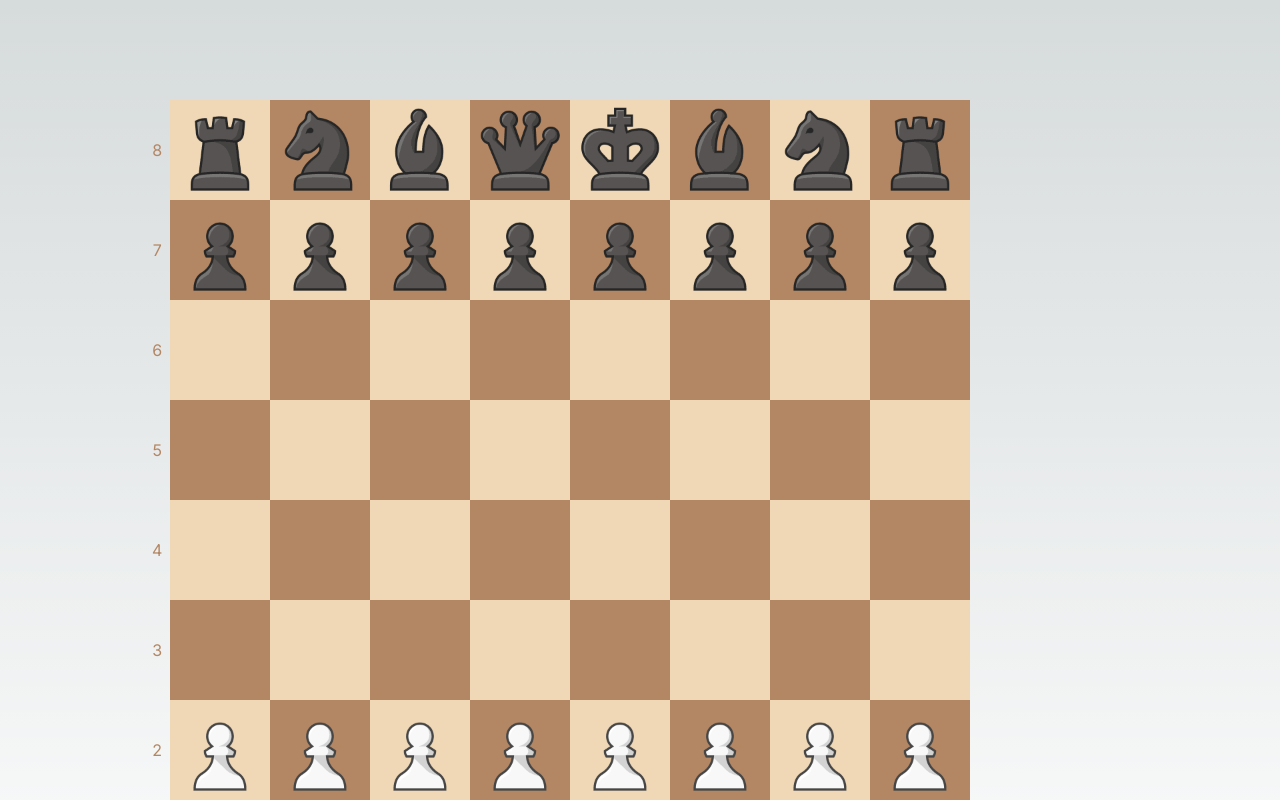
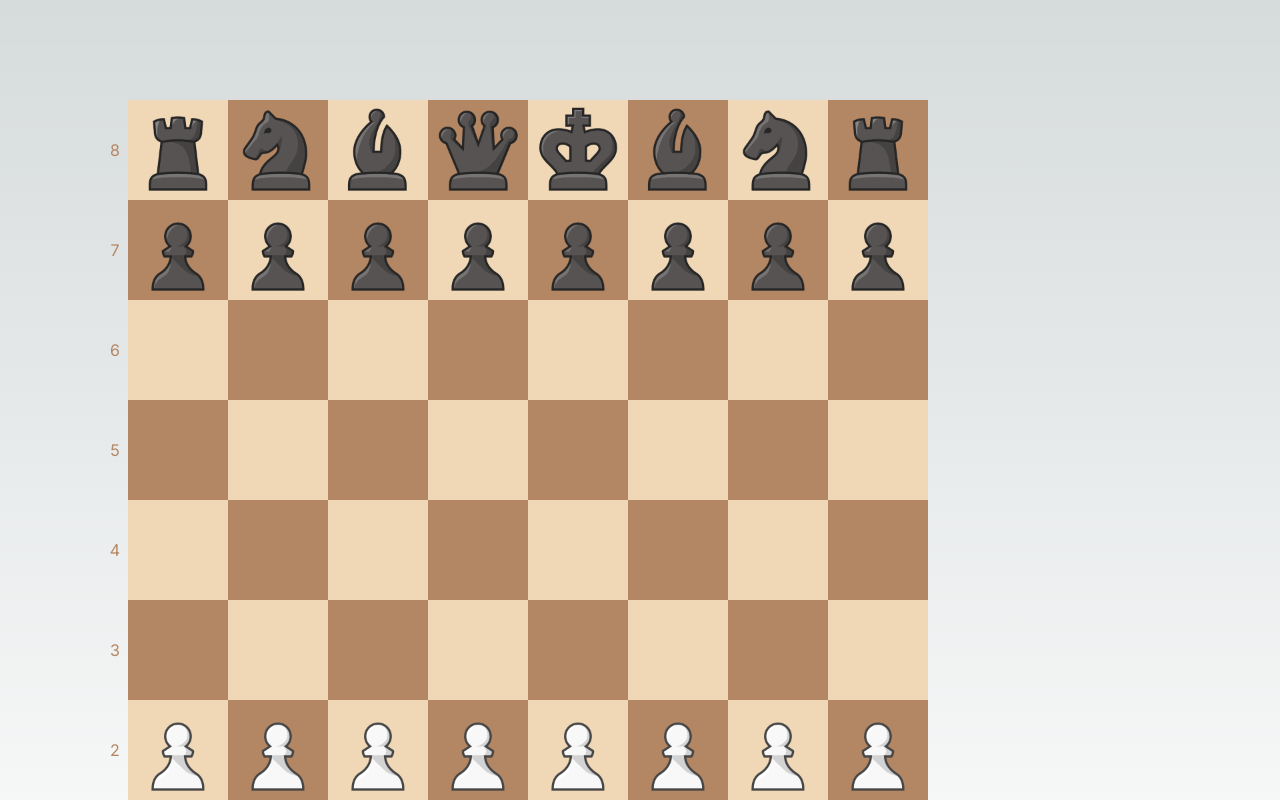
Before and after one commit to Prathamesh-chougale-17/chess-via-nextjs, a Next.js app: page / in a window 1280 px wide. Shown: the top 800 px of the page. Built offline with nearby package versions, Linux system fonts and the light colour scheme.

Commit message:
Update CSS styles for MovesList and Control components

```diff
--- a/chess/components/Control/Bits/MovesList.module.css
+++ b/chess/components/Control/Bits/MovesList.module.css
@@ -7,20 +7,18 @@
     align-content: flex-start;
     overflow: auto;
     font-size: 1.1em;
+    padding: 0 0 0 0;
+
+    -ms-overflow-style: none; /* IE and Edge */
+    scrollbar-width: none; /* Firefox */
 
 }
 .moveslist::-webkit-scrollbar {
     display: none;
 }
-
-  /* Hide scrollbar for IE, Edge and Firefox */
-.moveslist {
-    -ms-overflow-style: none; /* IE and Edge */
-    scrollbar-width: none; /* Firefox */
-}
 .moves{
     flex-basis: 35%;
-    padding-left: 15%;
+    padding-left: 30px;
     text-align: left;
     position: relative;
     padding-bottom: 5px;
--- a/chess/components/Control/Control.module.css
+++ b/chess/components/Control/Control.module.css
@@ -5,6 +5,7 @@
     /* padding: 10px; */
     text-align: center;
     height: calc(8*var(--tile-size));
+    width: 250px;
 }
 /* @media screen and (max-width: 900px) {
     .control{
```
